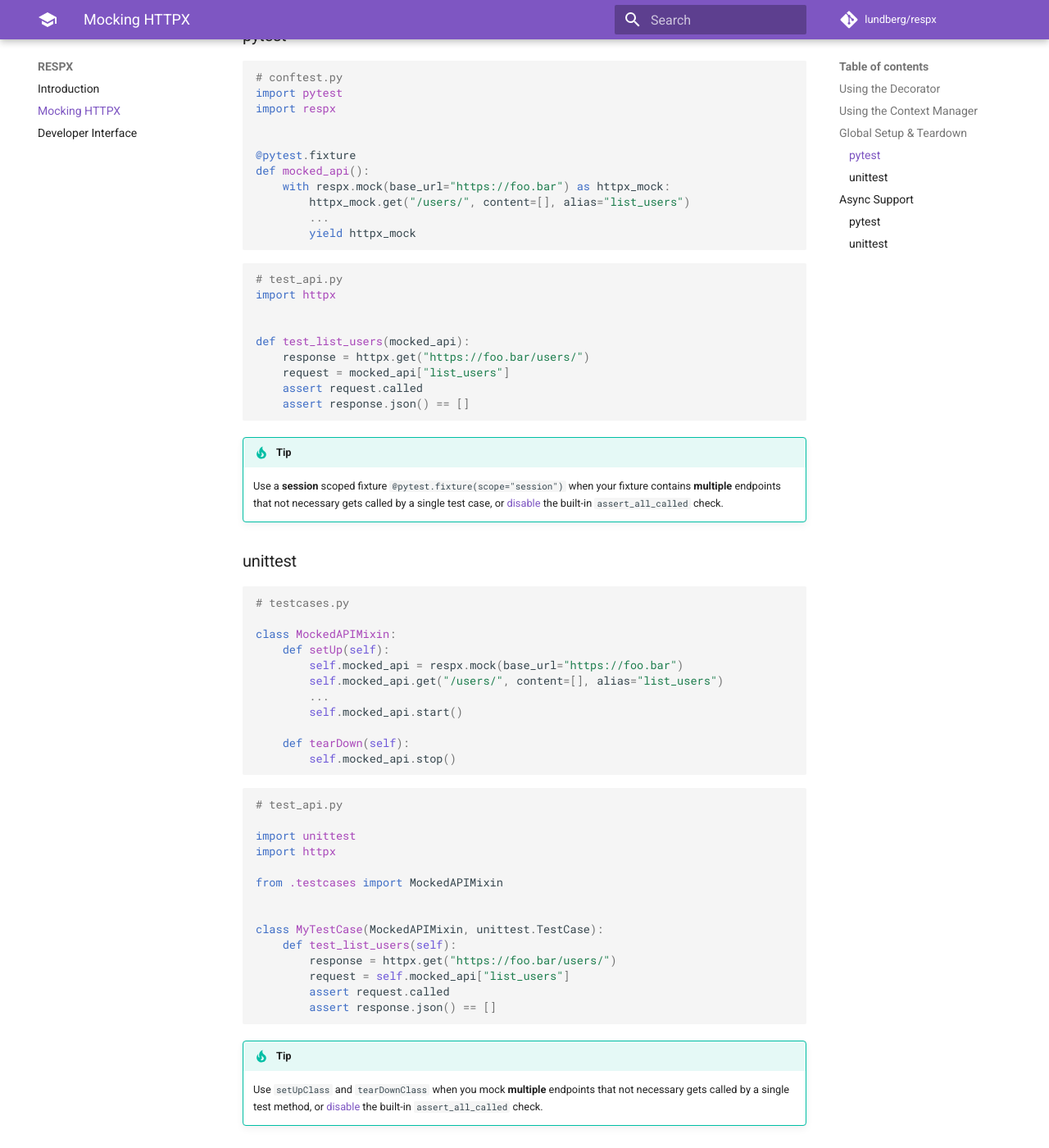
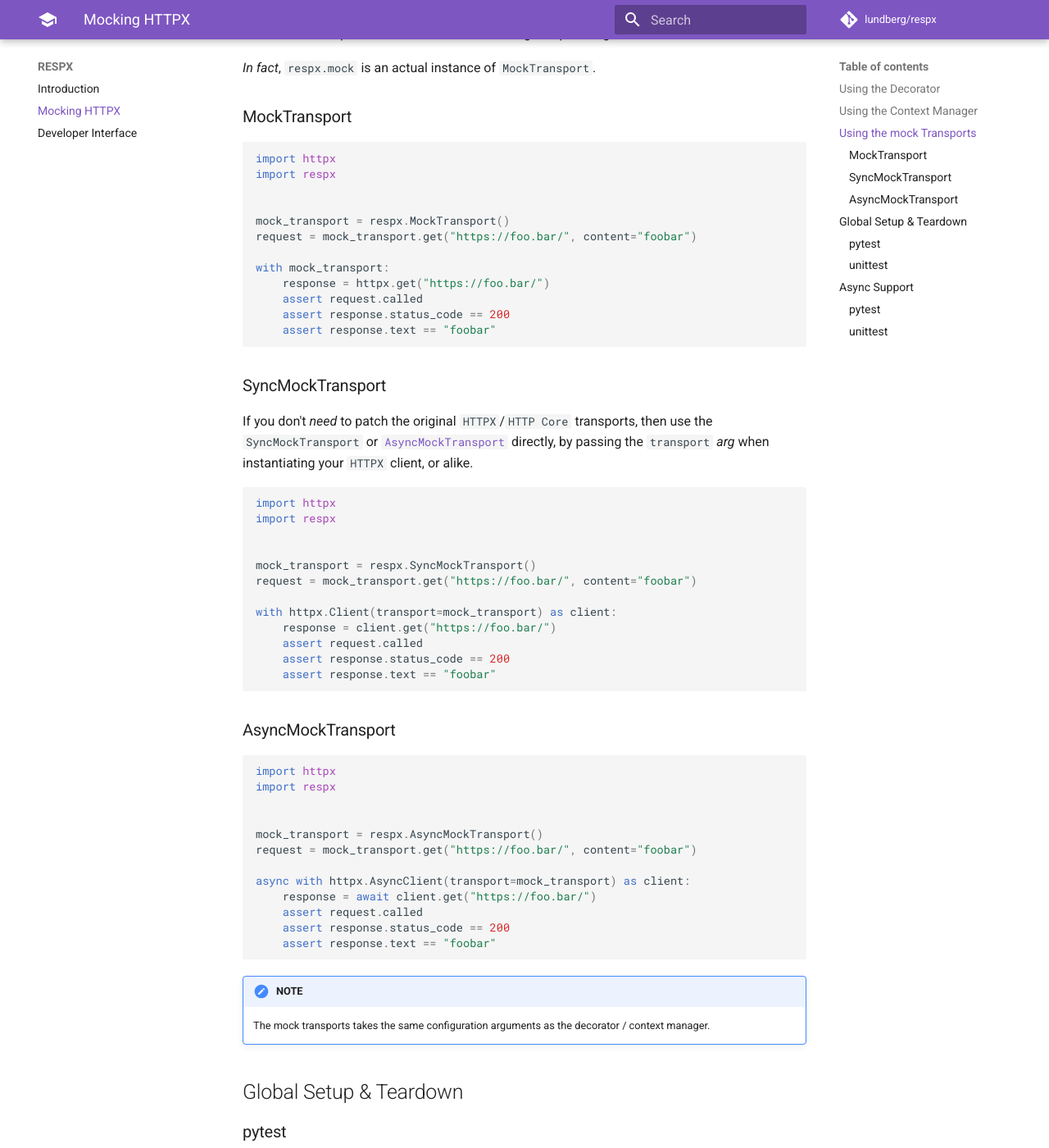
Before and after one commit to lundberg/respx, an MkDocs documentation site: the page built from docs/mocking.md, in a window 1280 px wide and 1400 px high, scrolled down 1037 px. Shown: the whole window at 82% size. Built offline with MkDocs 1.6.1 and Material for MkDocs 9.7.7, drawn with Linux system fonts in a browser that asks for light colours; comment, search, counter and statistics services are not loaded; some of the changed text lies outside the part shown.

Commit message:
Update docs

````diff
--- a/docs/mocking.md
+++ b/docs/mocking.md
@@ -1,6 +1,6 @@
 # Mocking HTTPX
 
-To mock out `HTTPX`, use the `respx.mock` decorator / context manager.
+To mock out `HTTPX` *and/or* `HTTP Core`, use the `respx.mock` decorator / context manager.
 
 Optionally configure [built-in assertion](api.md#built-in-assertions) checks and [base URL](api.md#base-url)
 with `respx.mock(...)`.
@@ -42,6 +42,68 @@
     You can also start and stop mocking `HTTPX` manually, by calling `respx.start()` and `respx.stop()`.
 
 
+## Using the mock Transports
+
+The built-in transports are the base of all mocking and patching in RESPX.
+
+*In fact*, `respx.mock` is an actual instance of `MockTransport`.
+
+### MockTransport
+``` python
+import httpx
+import respx
+
+
+mock_transport = respx.MockTransport()
+request = mock_transport.get("https://foo.bar/", content="foobar")
+
+with mock_transport:
+    response = httpx.get("https://foo.bar/")
+    assert request.called
+    assert response.status_code == 200
+    assert response.text == "foobar"
+```
+
+### SyncMockTransport
+
+If you don't *need* to patch the original `HTTPX`/`HTTP Core` transports, then use the `SyncMockTransport` or [`AsyncMockTransport`](#asyncmocktransport) directly, by passing the `transport` *arg* when instantiating your `HTTPX` client, or alike.
+
+``` python
+import httpx
+import respx
+
+
+mock_transport = respx.SyncMockTransport()
+request = mock_transport.get("https://foo.bar/", content="foobar")
+
+with httpx.Client(transport=mock_transport) as client:
+    response = client.get("https://foo.bar/")
+    assert request.called
+    assert response.status_code == 200
+    assert response.text == "foobar"
+```
+
+### AsyncMockTransport
+
+``` python
+import httpx
+import respx
+
+
+mock_transport = respx.AsyncMockTransport()
+request = mock_transport.get("https://foo.bar/", content="foobar")
+
+async with httpx.AsyncClient(transport=mock_transport) as client:
+    response = await client.get("https://foo.bar/")
+    assert request.called
+    assert response.status_code == 200
+    assert response.text == "foobar"
+```
+
+!!! note "NOTE"
+    The mock transports takes the same configuration arguments as the decorator / context manager.
+
+
 ## Global Setup & Teardown
 
 ### pytest
@@ -53,10 +115,10 @@
 
 @pytest.fixture
 def mocked_api():
-    with respx.mock(base_url="https://foo.bar") as httpx_mock:
-        httpx_mock.get("/users/", content=[], alias="list_users")
+    with respx.mock(base_url="https://foo.bar") as respx_mock:
+        respx_mock.get("/users/", content=[], alias="list_users")
         ...
-        yield httpx_mock
+        yield respx_mock
 ```
 
 ``` python
@@ -157,9 +219,9 @@
 
 @pytest.fixture(scope="session")
 async def mocked_api(event_loop):  # noqa: F811
-    async with respx.mock(base_url="https://foo.bar") as httpx_mock:
+    async with respx.mock(base_url="https://foo.bar") as respx_mock:
         ...
-        yield httpx_mock
+        yield respx_mock
 ```
 
 ### unittest
````
Also changed, not shown: docs/api.md (+14 -14 lines), docs/index.md (+6 -3 lines).
